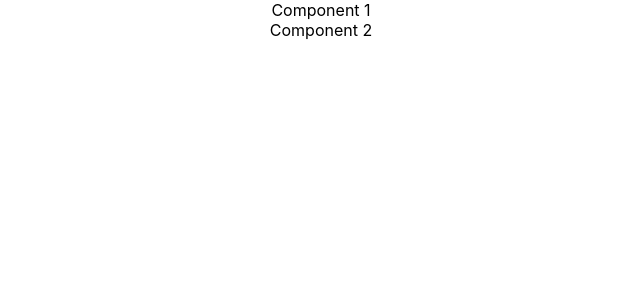
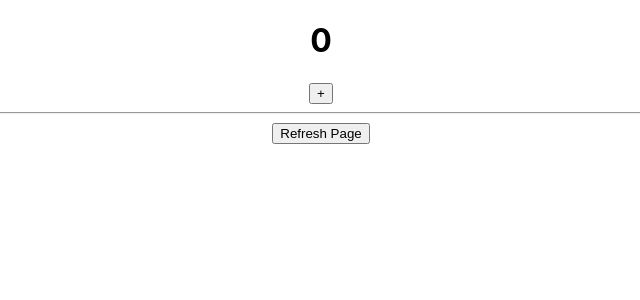
Before and after one commit to madhuvayya/React-Practice, a React (Create React App) app: page / in a window 1280 px wide. Shown: the top 300 px of the page, without its empty margins (319-959 px from the left). Built offline with nearby package versions, Linux system fonts and the light colour scheme.

Commit message:
Added code to implement Error boundary concept

```diff
--- a/src/App.js
+++ b/src/App.js
@@ -28,6 +28,7 @@ import OnclickEvent from './components/OnclickEvent'
 import ReactMethods from './components/ReactMethods'
 import Clock from './components/Clock'
 import LazyComponent from './components/LazyComponent.jsx'
+import ErrorBoundaryImpl from './components/ErrorBoundaryImpl'
 
 function App() {
   return (
@@ -63,7 +64,8 @@ function App() {
       {/* <ReactMethods /> */}
       {/* <Clock /> */}
       {/* <RefDemo /> */}
-      <LazyComponent />
+      {/* <LazyComponent /> */}
+      <ErrorBoundaryImpl />
     </div>
   );
 }
--- /dev/null
+++ b/src/components/BuggyCounter.js
@@ -0,0 +1,30 @@
+import React, { Component } from 'react'
+
+class BuggyCounter extends Component {
+
+    state = {
+        counter: 0
+    };
+
+    handleClick = () => {
+        this.setState({
+            counter: this.state.counter + 1
+        });
+    }
+
+    render() {
+        if (this.state.counter === 5) {
+            // Simulate an error!
+            throw new Error('I crashed!');
+         }
+
+        return (
+            <div>
+                <h1>{this.state.counter}</h1>
+                <button onClick={this.handleClick}>+</button>
+            </div>
+        );
+    }
+};
+
+export default BuggyCounter;
--- /dev/null
+++ b/src/components/ErrorBoundary.js
@@ -0,0 +1,27 @@
+import React,{ Component } from 'react'
+
+class ErrorBoundary extends Component {
+    state = {
+      hasError: false
+    }
+
+    static getDerivedStateFromError(error) {
+    // Update state so next render shows fallback UI.
+    return { hasError: true };
+  }
+
+    componentDidCatch(error, info) {
+    // Log the error to an error reporting service
+    console.log(error, info);
+  }
+
+    render() {
+      if (this.state.hasError) {
+        // You can render any custom fallback UI
+        return <p>Something broke</p>;
+      }
+      return this.props.children;
+    }
+  };
+
+  export default ErrorBoundary;
--- /dev/null
+++ b/src/components/ErrorBoundaryImpl.js
@@ -0,0 +1,24 @@
+import React from 'react'
+import ErrorBoundary from './ErrorBoundary'
+import BuggyCounter from './BuggyCounter'
+
+function ErrorBoundaryImpl() {
+
+    // const refreshPage = () => {
+    //   history.go(0)
+    // }
+
+    return (
+      <div>
+        <ErrorBoundary>
+            <BuggyCounter />
+        </ErrorBoundary>
+        <hr />
+        <button>
+          Refresh Page
+        </button>
+      </div>
+    );
+}
+
+export default ErrorBoundaryImpl;
```
